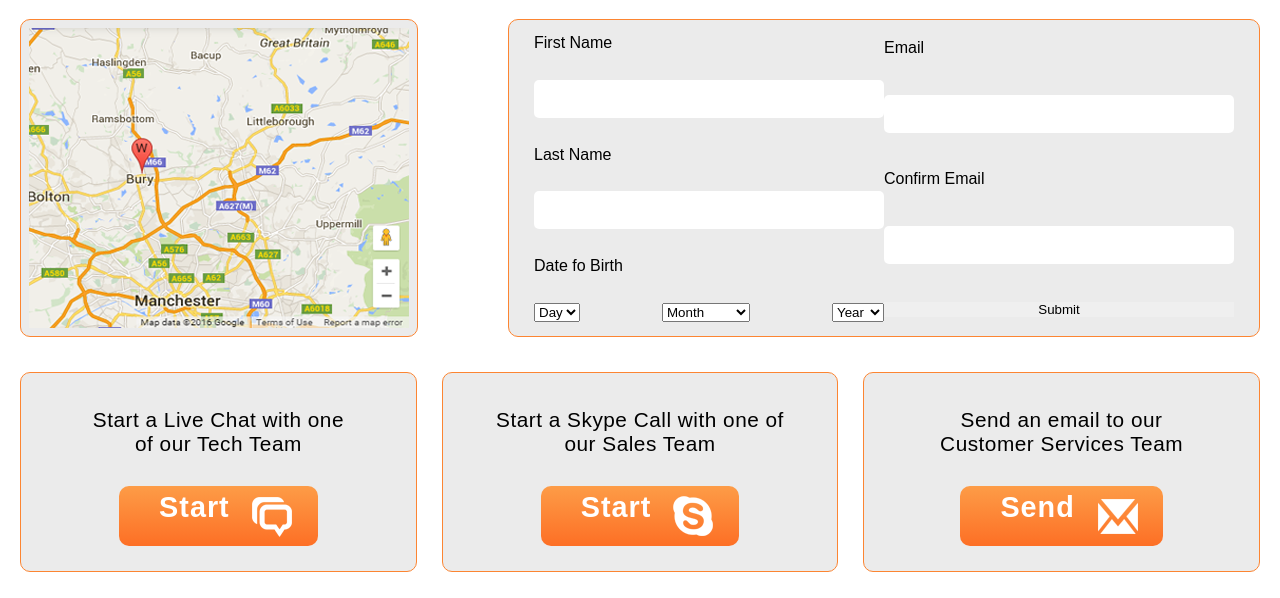
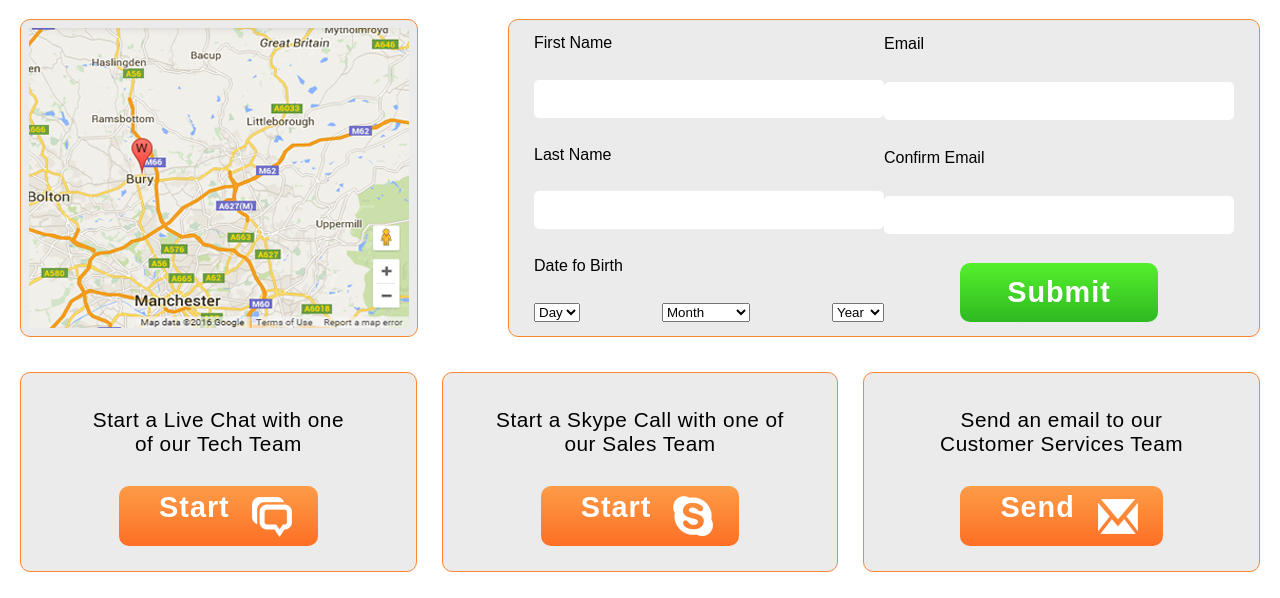
Before and after one commit to balinttamas87/weave-coding, a website: page index.html in a window 1280 px wide. Shown: the part 499-1097 px from the top of the page. Drawn offline with Linux system fonts and the light colour scheme.

Commit message:
style submit input button

```diff
--- a/styles/base/_colors.scss
+++ b/styles/base/_colors.scss
@@ -3,3 +3,5 @@ $secondary-color: #EBEBEB;
 $font-base-color: #000;
 $btn-gradient-end: #FD6F25;
 $btn-gradient-start: #FD9C47;
+$btn-submit-gradient-start: #55EF2C;
+$btn-submit-gradient-end: #2EB922;
--- a/styles/base/_mixins.scss
+++ /dev/null
@@ -1,4 +0,0 @@
-@mixin btn($bg-color) {
-	border-radius: 10px;
-	background-color: $bg-color;
-}
--- a/styles/components/_btn-method-of-contact.scss
+++ b/styles/components/_btn-method-of-contact.scss
@@ -1,5 +1,5 @@
 .btn-method-of-contact {
-	@include btn($primary-color);
+	border-radius: 10px;
 	padding: 5px 20px 5px 40px;
 	color: #fff;
 	font-size: 1.8rem;
--- /dev/null
+++ b/styles/components/_btn-submit.scss
@@ -0,0 +1,11 @@
+.email-and-submit-container input[type="submit"] {
+	border-radius: 10px;
+	padding: 13px 47px 13px 47px;
+	color: #fff;
+	font-size: 1.8rem;
+	font-weight: bold;
+	letter-spacing: 1px;
+	display: flex;
+	background: linear-gradient($btn-submit-gradient-start, $btn-submit-gradient-end);
+	align-self: center;
+}
--- a/styles/components/_module.scss
+++ b/styles/components/_module.scss
@@ -9,3 +9,4 @@
 @import "footer";
 @import "footer-bottom";
 @import "p-method-of-contact";
+@import "btn-submit";
```
Also changed, not shown: styles/main.css, styles/main.min.css.
